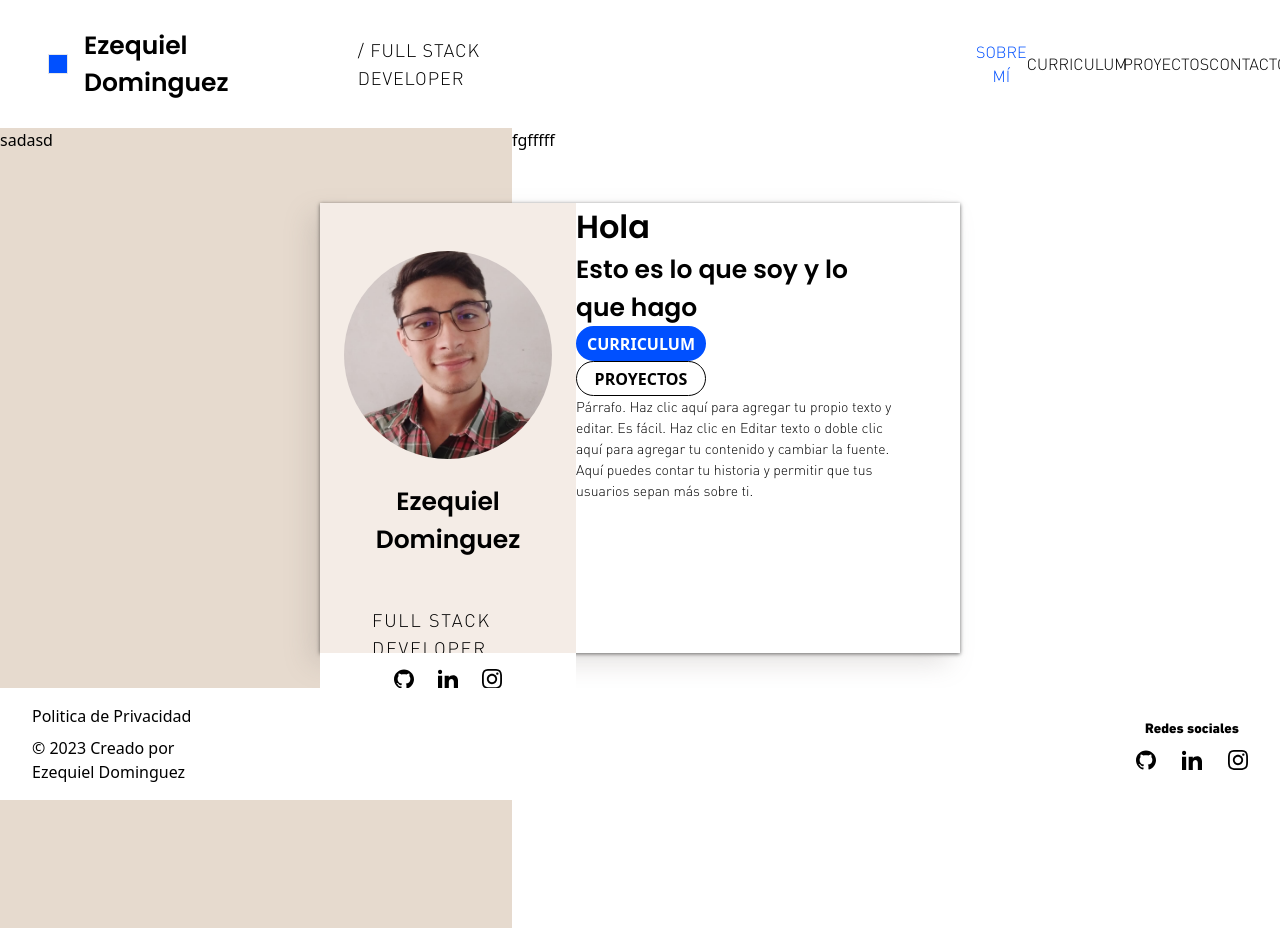
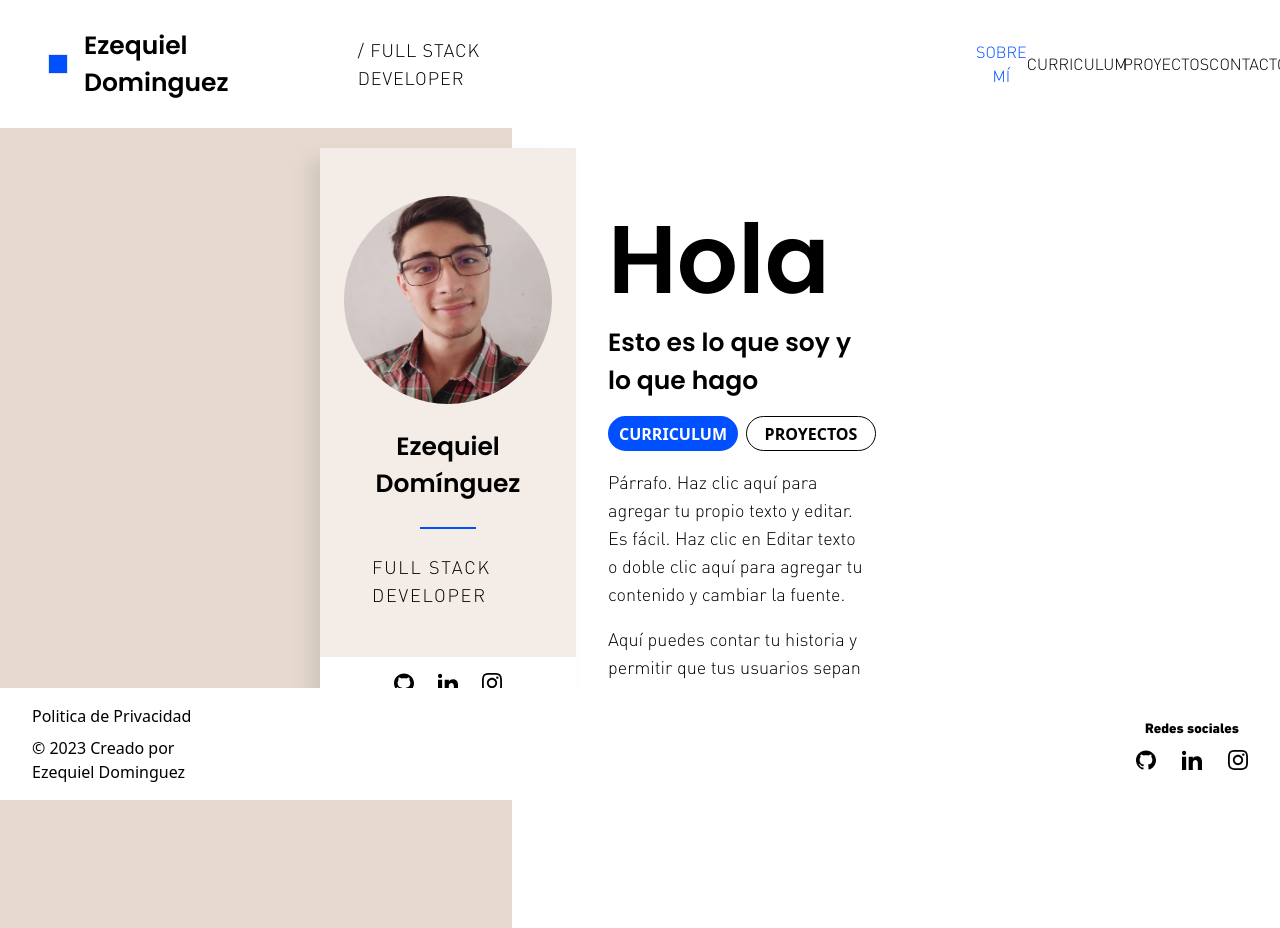
Before and after one commit to Cocahuana/portfolio_nextjs, a Next.js app: page / in a window 1280 px wide. Built offline with nearby package versions, Linux system fonts and the light colour scheme.

Commit message:
Feat: finish homePage

```diff
--- a/src/components/modules/ProfileCard/ProfileCard.tsx
+++ b/src/components/modules/ProfileCard/ProfileCard.tsx
@@ -3,7 +3,7 @@ import IMG_Professional from "src/assets/images/professional picture.jpeg";
 import SocialMediaContainer from "../SocialMediaContainer/SocialMediaContainer";
 function ProfileCard() {
 	return (
-		<div className='w-full h-full bg-[color:var(--skin-bg)] flex flex-col items-center'>
+		<div className='w-full h-full bg-[color:var(--skin-bg)] flex flex-col items-center leftBottomShadow'>
 			<div className='w-full h-full flex flex-col items-center p-12 gap-6'>
 				<div className='w-52 h-52'>
 					<Picture
@@ -14,18 +14,18 @@ function ProfileCard() {
 				</div>
 				<div className='text-center'>
 					<h3>Ezequiel </h3>
-					<h3>Dominguez</h3>
+					<h3>Domínguez</h3>
 				</div>
 				<div className='w-14 h-0.5 bg-[color:var(--primary-bg)]' />
 				<p className='text-lg ml-1 font-medium tracking-widest'>
 					FULL STACK DEVELOPER
 				</p>
 			</div>
-			<div className='bg-white w-full flex justify-center items-center '>
+			<div className='bg-white w-full flex justify-center items-center p-4 '>
 				<SocialMediaContainer
 					justify='justify-center'
 					items='items-center'
-					gap='m-4 gap-6'
+					gap='gap-6'
 				/>
 			</div>
 		</div>
--- a/src/components/templates/HomePage/HomePage.tsx
+++ b/src/components/templates/HomePage/HomePage.tsx
@@ -1,39 +1,40 @@
 import Button from "@/components/elements/Button/Button";
 import styles from "./HomePage.module.css";
 import ProfileCard from "@/components/modules/ProfileCard/ProfileCard";
-import Card from "@/components/modules/Card/Card";
 function HomePage() {
 	/* styles.content */
 	const { skinBg, whiteBg } = styles;
 	return (
 		<div className='flex w-full'>
-			<div className={skinBg}>sadasd</div>
-			<div className={whiteBg}>fgfffff</div>
+			<div className={skinBg}></div>
+			<div className={whiteBg}></div>
 			<div className='bg-transparent w-full h-3/4 flex justify-center items-center absolute'>
-				<div className='w-1/2 h-3/4'>
-					<Card>
+				<div className='w-1/2 h-auto'>
+					<div className='w-full h-full'>
 						<div className='flex w-full h-full'>
 							<div className='w-2/5'>
 								<ProfileCard />
 							</div>
-							<div className='w-1/2 flex flex-col '>
-								<h2>Hola</h2>
+							<div className='w-1/2 flex flex-col justify-between items-start px-8 pt-16'>
+								<h2 className='text-8xl'>Hola</h2>
 								<h3>Esto es lo que soy y lo que hago</h3>
-								<Button text='CURRICULUM' active={true} />
-								<Button text='PROYECTOS' active={false} />
-								<p>
+								<div className='flex gap-2'>
+									<Button text='CURRICULUM' active={true} />
+									<Button text='PROYECTOS' active={false} />
+								</div>
+								<p className='text-lg'>
 									Párrafo. Haz clic aquí para agregar tu
 									propio texto y editar. Es fácil. Haz clic en
 									Editar texto o doble clic aquí para agregar
 									tu contenido y cambiar la fuente.
 								</p>
-								<p>
+								<p className='text-lg'>
 									Aquí puedes contar tu historia y permitir
 									que tus usuarios sepan más sobre ti.
 								</p>
 							</div>
 						</div>
-					</Card>
+					</div>
 				</div>
 			</div>
 		</div>
--- a/src/styles/globals.css
+++ b/src/styles/globals.css
@@ -61,3 +61,7 @@ p{
   font-family: var(--ff-text);
   font-size: 14px;
 }
+
+.leftBottomShadow{
+  box-shadow: -11.31px 11.31px 17px 0px rgba(138,131,124,0.23);
+}
```
